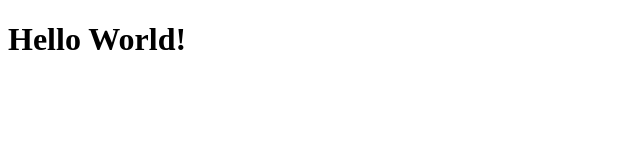
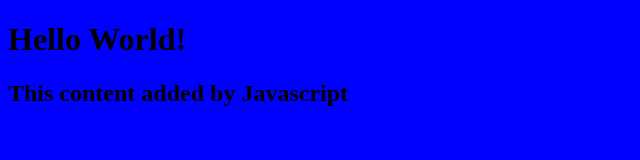
Before and after one commit to BrendaKajuju/portfolio, a plain HTML site: page index.html in a window 1280 px wide. Shown: the whole page, without its empty margins (0-640 px from the left). Drawn offline with Linux system fonts and the light colour scheme.

Commit message:
add script.js, connect to index.html

```diff
--- a/index.html
+++ b/index.html
@@ -4,10 +4,12 @@
     <meta charset="UTF-8">
     <meta http-equiv="X-UA-Compatible" content="IE=edge">
     <meta name="viewport" content="width=device-width, initial-scale=1.0">
+    <link rel="stylesheet" href="style.css">
     <title>My Website</title>
 </head>
 <body>
     <h1>Hello World!</h1>
+    <script src="script.js"></script>
 
 </body>
 </html>
--- /dev/null
+++ b/script.js
@@ -0,0 +1,3 @@
+const h2 = document.createElement ("h2");
+h2.textContent = "This content added by Javascript"
+document.querySelector("body").appendChild(h2);
```
